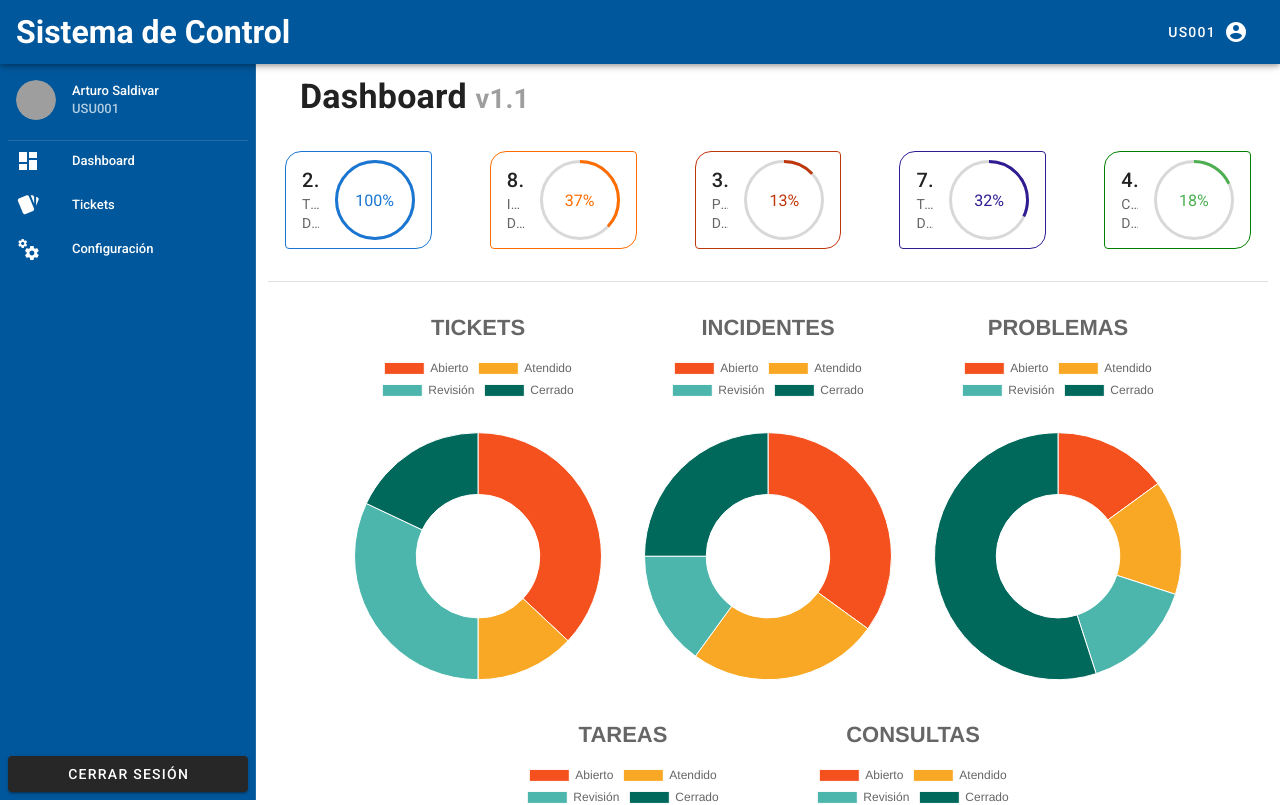
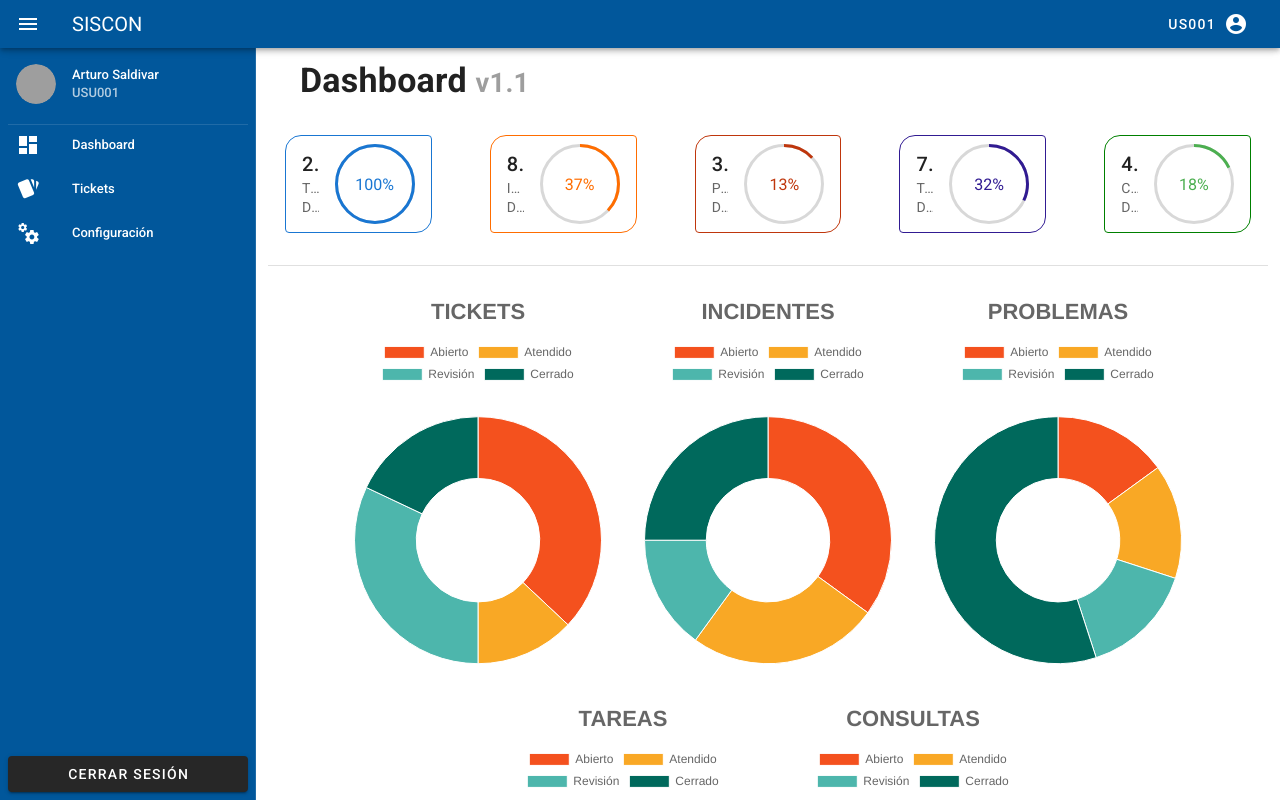
Before and after one commit to DamonBalam/dash-app, a Vue app: page / in a window 1280 px wide. Shown: the top 805 px of the page. Built offline with nearby package versions, Linux system fonts and the light colour scheme; grey boxes are pictures that could not be loaded.

Commit message:
menu side funcion

```diff
--- a/src/App.vue
+++ b/src/App.vue
@@ -4,10 +4,9 @@
     <SideComponent />
 
     <!-- barra de navegacion -->
-    <v-app-bar app color="light-blue darken-4" dark clipped-left="true">
-      <div class="d-flex align-center">
-        <h1>Sistema de Control</h1>
-      </div>
+    <v-app-bar app color="light-blue darken-4" dense dark clipped-left="true">
+      <v-app-bar-nav-icon @click="menu"></v-app-bar-nav-icon>
+      <v-toolbar-title>SISCON</v-toolbar-title>
 
       <v-spacer></v-spacer>
 
@@ -30,14 +29,14 @@ import SideComponent from "./components/SideComponent";
 
 export default {
   name: "App",
-
   components: {
     DashComponent,
     SideComponent
   },
-
-  data: () => ({
-    //
-  })
+  methods: {
+    menu() {
+      this.$store.commit("SET_DRAWER");
+    }
+  }
 };
 </script>
--- a/src/components/SideComponent.vue
+++ b/src/components/SideComponent.vue
@@ -11,7 +11,7 @@
     clipped
   >
     <v-list dense nav class="py-0">
-      <v-list-item two-line :class="miniVariant && 'px-0'">
+      <v-list-item two-line :class="miniVariant && 'px-0'" @click="menu">
         <v-list-item-avatar>
           <img src="https://randomuser.me/api/portraits/men/81.jpg" />
         </v-list-item-avatar>
@@ -46,7 +46,6 @@
 export default {
   data() {
     return {
-      drawer: true,
       items: [
         { title: "Dashboard", icon: "mdi-view-dashboard" },
         { title: "Tickets", icon: "mdi-cards" },
@@ -59,6 +58,16 @@ export default {
       expandOnHover: false,
       background: false
     };
+  },
+  methods: {
+    menu() {
+      this.$store.commit("SET_DRAWER");
+    }
+  },
+  computed: {
+    drawer() {
+      return this.$store.state.drawer;
+    }
   }
 };
 </script>
--- a/src/store/index.js
+++ b/src/store/index.js
@@ -4,8 +4,14 @@ import Vuex from "vuex";
 Vue.use(Vuex);
 
 export default new Vuex.Store({
-  state: {},
-  mutations: {},
+  state: {
+    drawer: true
+  },
+  mutations: {
+    SET_DRAWER(state) {
+      state.drawer = !state.drawer;
+    }
+  },
   actions: {},
   modules: {}
 });
```
